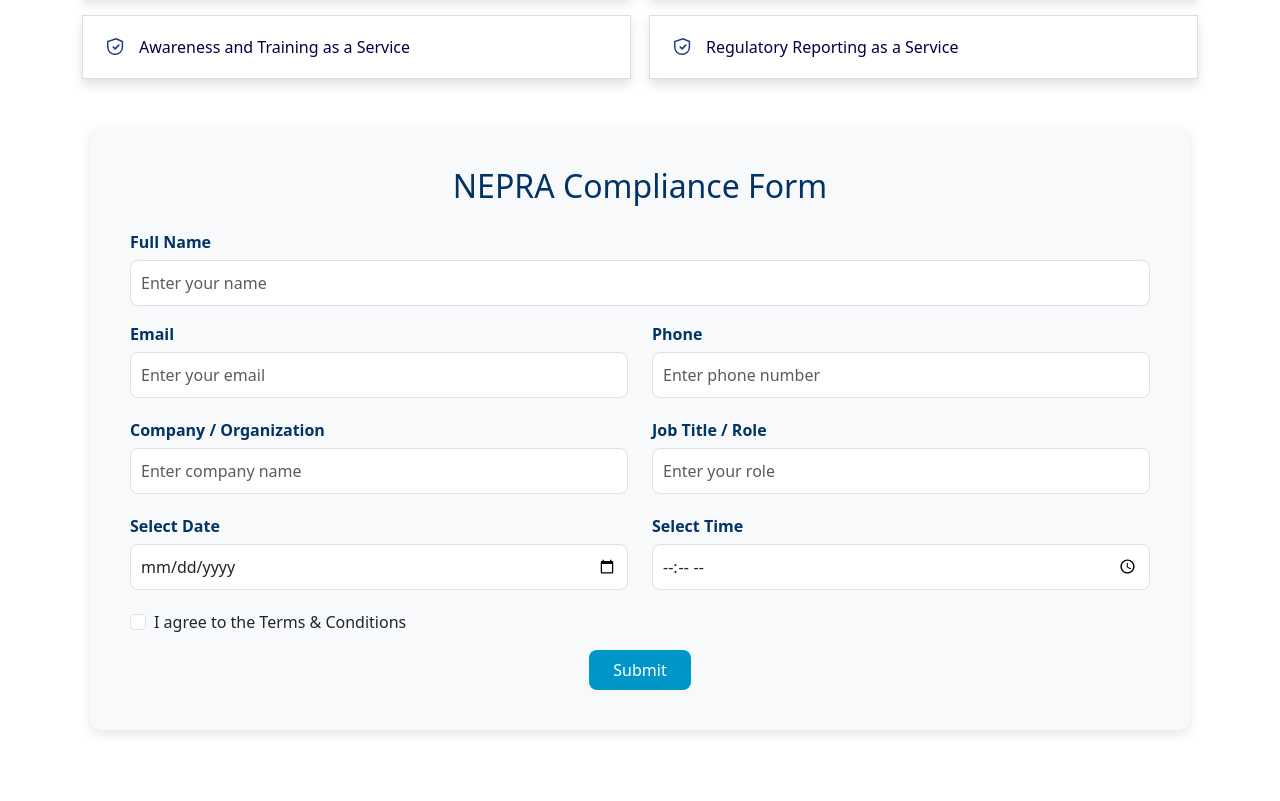
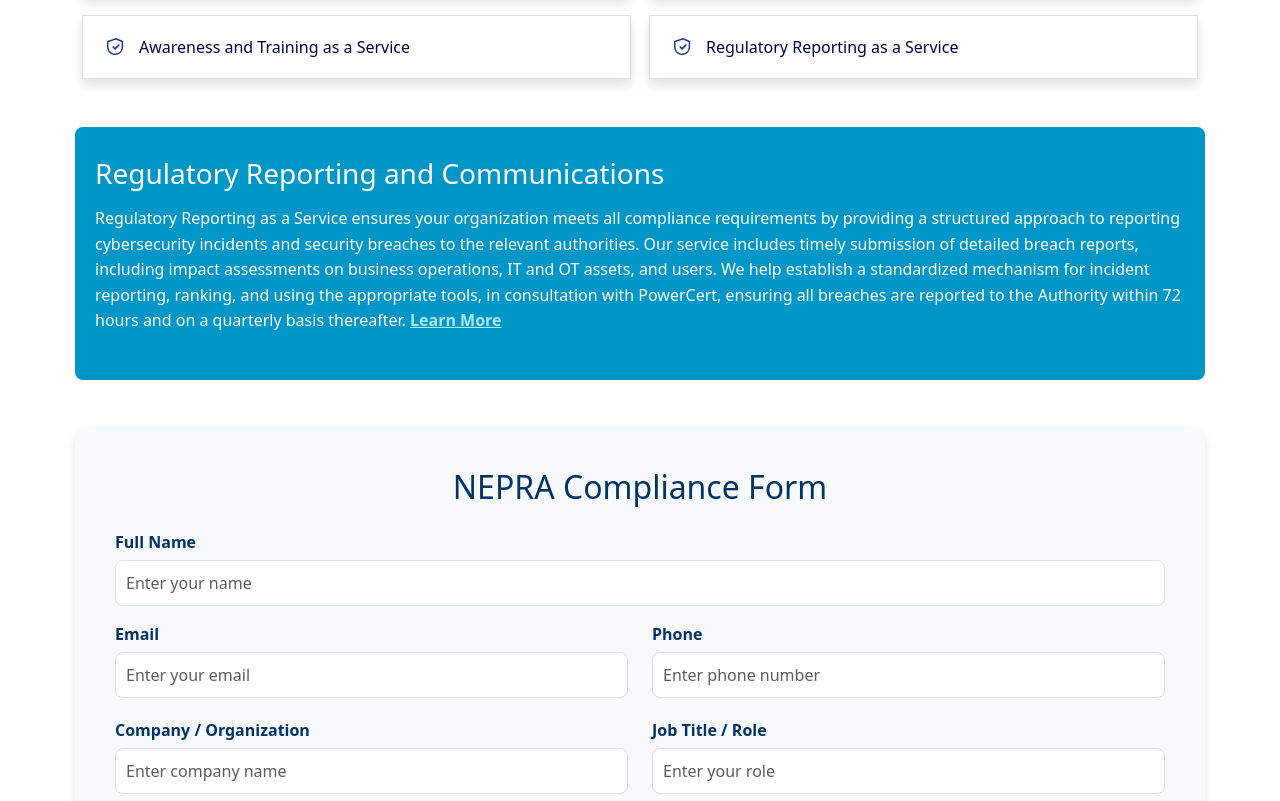
Before and after one commit to code-with-luna/nepra-website, a plain HTML site: page index.html in a window 1280 px wide. Shown: the part 782-1583 px from the top of the page. Before the commit the page ends 1560 px from the top, so only its background shows below. Drawn offline with nearby package versions, Linux system fonts and the light colour scheme.

Commit message:
Regulatory Reporting and Communications Section

```diff
--- a/forms.html
+++ b/forms.html
@@ -1,6 +1,6 @@
 
 <!-- Compliance Form -->
-<section class="container my-5" style="max-width: 1100px; margin: 0 auto; padding: 40px; background: #f8f9fa; border-radius: 12px; box-shadow: 0 4px 12px rgba(0,0,0,0.1);">
+<section class="container my-5" style="max-width: 1130px; margin: 0 auto; padding: 40px; background: #f8f9fa; border-radius: 12px; box-shadow: 0 4px 12px rgba(0,0,0,0.1);">
   <h2 class="text-center mb-4" style="color:#003366;">NEPRA Compliance Form</h2>
 
   <form id="complianceForm" novalidate>
--- a/index.html
+++ b/index.html
@@ -60,8 +60,6 @@
 
 </section>
 
-
-
 <!-- Custom CSS
 <style>
 
@@ -77,6 +75,17 @@
     })
     .catch(err => console.error('Error loading services:', err));
 </script>
+
+<section class="container my-5 np-regulatory">
+  <div class="np-regulatory-content">
+    <h3>Regulatory Reporting and Communications</h3>
+    <p>
+      Regulatory Reporting as a Service ensures your organization meets all compliance requirements by providing a structured approach to reporting cybersecurity incidents and security breaches to the relevant authorities. Our service includes timely submission of detailed breach reports, including impact assessments on business operations, IT and OT assets, and users. We help establish a standardized mechanism for incident reporting, ranking, and using the appropriate tools, in consultation with PowerCert, ensuring all breaches are reported to the Authority within 72 hours and on a quarterly basis thereafter.
+      <a href="#" class="np-learn-more">Learn More</a>
+    </p>
+  </div>
+</section>
+
 <!-- main.html -->
 <div id="form-container"></div>
 
--- a/styles.css
+++ b/styles.css
@@ -191,3 +191,46 @@
   button.btn-primary:hover {
     background: #00509e;
   }
+
+.np-regulatory {
+     max-width: 1130px;       /* slightly narrower than full width */
+  margin: 0 auto;          /* centers the section */
+  padding: 30px 20px;
+    background: #0096c7; /* nice blue from your theme */
+    color: white;      /* lighter text */
+    border-radius: 8px;
+    padding: 30px 20px;
+    margin-bottom: 40px;
+  }
+
+  .np-regulatory h3 {
+    margin-bottom: 15px;
+    color: WHITE; /* slightly brighter heading */
+  }
+
+  .np-regulatory p {
+    line-height: 1.6;
+    font-size: 1rem;
+  }
+
+  .np-learn-more {
+ color: #ADE8F4;
+    font-weight: 600;
+    text-decoration: underline;
+  }
+
+  .np-learn-more:hover {
+    color: #90e0ef;
+  }
+
+  @media (max-width: 767px) {
+    .np-regulatory {
+      padding: 20px 15px;
+    }
+    .np-regulatory h3 {
+      font-size: 1.1rem;
+    }
+    .np-regulatory p {
+      font-size: 0.95rem;
+    }
+  }
```
